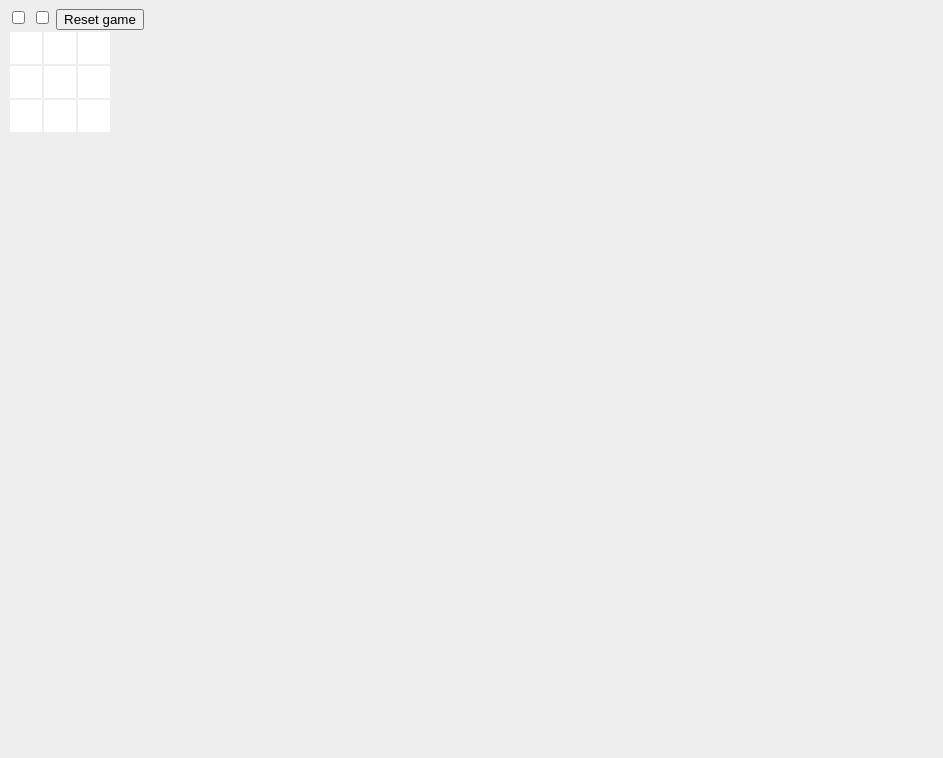
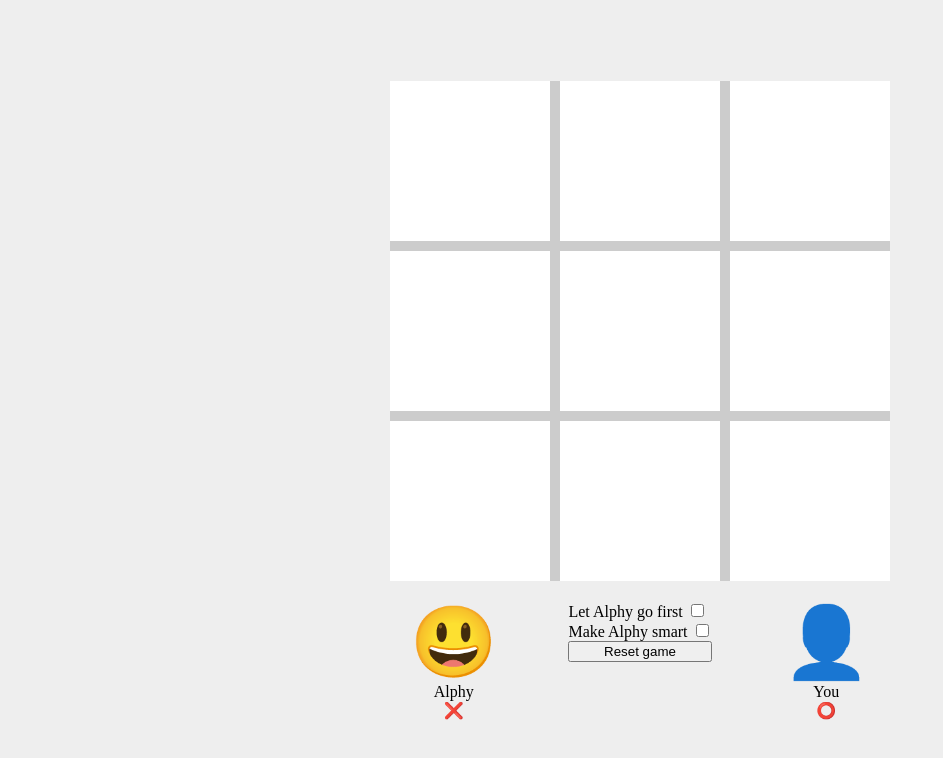
Before and after one commit to mikecheb/alphatoe, a website built with webpack: page templates/index.html in a window 1280 px wide. Shown: the whole page, without its empty margins (0-943 px from the left). Built offline with nearby package versions, Linux system fonts and the light colour scheme.

Commit message:
Add basic styling

```diff
--- a/package.json
+++ b/package.json
@@ -1,5 +1,5 @@
 {
-  "name": "TODO",
+  "name": "AlphaToe",
   "version": "0.0.1",
   "scripts": {
     "watch": "webpack -d --watch",
@@ -13,6 +13,8 @@
     "css-loader": "^0.25.0",
     "extract-text-webpack-plugin": "^1.0.1",
     "html-webpack-plugin": "^2.24.1",
+    "style-loader": "^0.13.1",
+    "svg-url-loader": "^1.1.0",
     "webpack": "^1.13.3"
   }
 }
--- a/src/index.js
+++ b/src/index.js
@@ -5,7 +5,7 @@ import Store from './Store.js';
 const store = new Store();
 
 // Inform the store of the player's intention to move if they click a cell.
-const cells = document.querySelectorAll("td");
+const cells = document.querySelectorAll("#board .cell");
 cells.forEach((el, ind, arr) => {
     const row = Math.floor(ind / 3);
     const col = ind % 3;
@@ -14,14 +14,13 @@ cells.forEach((el, ind, arr) => {
     });
 });
 
+// Listen to buttons and toggles.
 document.getElementById("hardModeInput").addEventListener("change", e => {
     store.setHardMode(e.target.checked);
 });
-
 document.getElementById("computerFirstInput").addEventListener("change", e => {
     store.setComputerFirst(e.target.checked);
 });
-
 document.getElementById("resetButton").addEventListener("click", e => {
     store.reset();
 });
@@ -34,13 +33,13 @@ store.subscribe("move", () => {
             // TODO(mike): We'll probably want to use classes instead.
             switch (store.board.state[i][j]){
                 case true:
-                    cell.textContent = "O";
+                    cell.className = "cell o";
                     break;
                 case false:
-                    cell.textContent = "X";
+                    cell.className = "cell x";
                     break;
                 case undefined:
-                    cell.textContent = "";
+                    cell.className = "cell";
                     break;
             }
         }
--- /dev/null
+++ b/styles/base.css
@@ -0,0 +1,23 @@
+/**
+ * Default to a more natural box model while still allowing for overrides.
+ */
+html {
+  box-sizing: border-box;
+}
+*, *:before, *:after {
+  box-sizing: inherit;
+}
+
+html, body {
+    margin: 0;
+    padding: 0;
+    height: 100%;
+}
+
+body {
+    background-color: #EEEEEE;
+    display: flex;
+    flex-direction: column;
+    justify-content: center;
+    align-items: center;
+}
--- /dev/null
+++ b/styles/board.css
@@ -0,0 +1,38 @@
+#board {
+    /* TODO(mike):; Make responsive. */
+    width: 500px;
+    height: 500px;
+
+    display: flex;
+    flex-direction: column;
+    justify-content: space-between;
+
+    /* The color of the lines. */
+    background-color: #CCCCCC;
+}
+
+.row {
+    display: flex;
+    justify-content: space-between;
+}
+
+.cell {
+    /* Make a square. */
+    display: inline-block;
+    width: 32%;
+    padding-bottom: 32%;
+
+    /* The color of the tiles. */
+    background-color: white;
+
+    background-position: center;
+    background-size: 85%;
+    background-repeat: no-repeat;
+}
+
+.cell.o {
+    background-image: url("./o.svg");
+}
+.cell.x {
+    background-image: url("./x.svg");
+}
--- a/styles/index.css
+++ b/styles/index.css
@@ -1,9 +1,3 @@
-body {
-    background-color: #EEEEEE;
-}
-
-#board td {
-    width: 30px;
-    height: 30px;
-    background-color: white;
-}
+@import 'base.css';
+@import 'board.css';
+@import 'menu.css';
--- /dev/null
+++ b/styles/menu.css
@@ -0,0 +1,19 @@
+.menu {
+    margin-top: 20px;
+    display: flex;
+    justify-content: space-between;
+}
+
+.player {
+    text-align: center;
+}
+
+.player-icon {
+    margin: 0 20px;
+    font-size: 70px;
+}
+
+.controls {
+    display: flex;
+    flex-direction: column;
+}
--- a/templates/index.html
+++ b/templates/index.html
@@ -1,29 +1,55 @@
 <!DOCTYPE html>
 <html>
     <head>
-        <title>TODO</title>
+        <title>AlphaToe</title>
         <meta charset="utf-8">
     </head>
     <body>
-        <input id="hardModeInput" type="checkbox">
-        <input id="computerFirstInput" type="checkbox">
-        <button id="resetButton">Reset game</button>
-        <table id="board">
-            <tr>
-                <td>
-                <td>
-                <td>
-            </tr>
-            <tr>
-                <td>
-                <td>
-                <td>
-            </tr>
-            <tr>
-                <td>
-                <td>
-                <td>
-            </tr>
-        </table>
+        <div class="wrapper">
+            <div id="board">
+                <div class="row">
+                    <div class="cell"></div>
+                    <div class="cell"></div>
+                    <div class="cell"></div>
+                </div>
+                <div class="row">
+                    <div class="cell"></div>
+                    <div class="cell"></div>
+                    <div class="cell"></div>
+                </div>
+                <div class="row">
+                    <div class="cell"></div>
+                    <div class="cell"></div>
+                    <div class="cell"></div>
+                </div>
+            </div>
+            <div class="menu">
+                <div class="player">
+                    <div class="player-icon">
+                        😃
+                    </div>
+                    <div class="player-name">Alphy</div>
+                    <div class="player-tile">❌</div>
+                </div>
+                <div class="controls">
+                    <label>
+                        Let Alphy go first
+                        <input id="computerFirstInput" type="checkbox">
+                    </label>
+                    <label>
+                        Make Alphy smart
+                        <input id="hardModeInput" type="checkbox">
+                    </label>
+                    <button id="resetButton">Reset game</button>
+                </div>
+                <div class="player">
+                    <div class="player-icon">
+                        👤
+                    </div>
+                    <div class="player-name">You</div>
+                    <div class="player-tile">⭕</div>
+                </div>
+            </div>
+        </div>
     </body>
 </html>
--- a/webpack.config.js
+++ b/webpack.config.js
@@ -1,8 +1,6 @@
 var path = require('path');
 var webpack = require('webpack');
-var ExtractTextPlugin = require('extract-text-webpack-plugin');
 var HTMLWebpackPlugin = require('html-webpack-plugin');
-
 
 var APP_DIR = path.resolve(__dirname, 'src');
 var STYLE_DIR = path.resolve(__dirname, 'styles')
@@ -26,14 +24,17 @@ var config = {
         }, {
             test: /\.css/,
             include: STYLE_DIR,
-            loader: ExtractTextPlugin.extract('css')
+            loaders: ["style", "css"]
+        }, {
+            test: /\.svg/,
+            include: STYLE_DIR,
+            loader: 'svg-url-loader'
         }]
     },
     plugins: [
         new HTMLWebpackPlugin({
             template: TEMPLATE_DIR + '/index.html'
-        }),
-        new ExtractTextPlugin('styles.css')
+        })
     ]
 };
 
```
Also changed, not shown: styles/o.svg (added), styles/x.svg (added).
